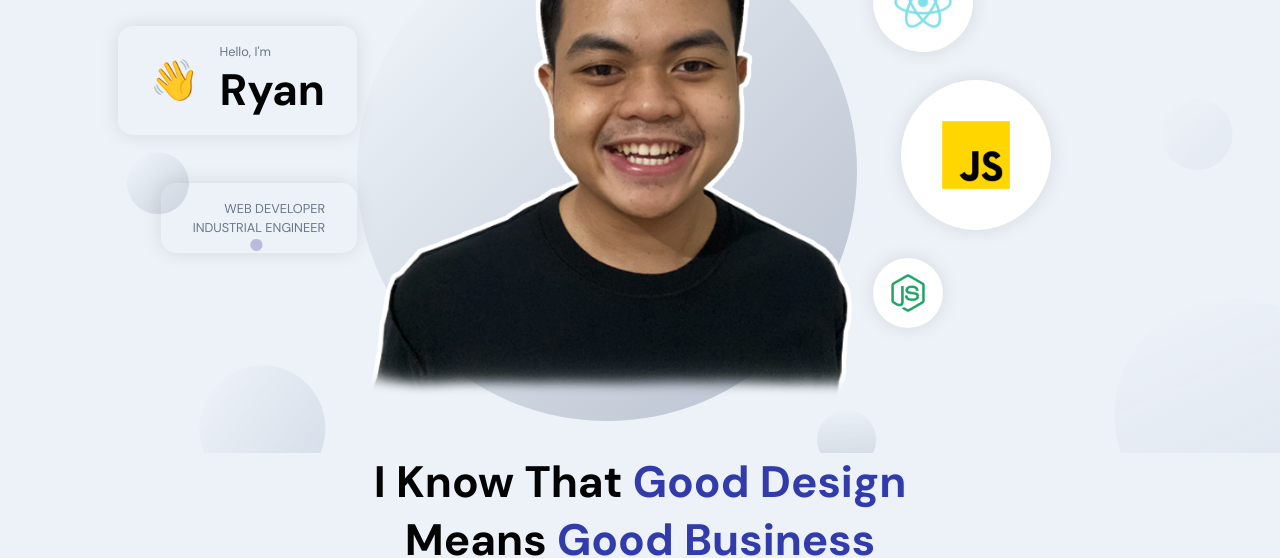
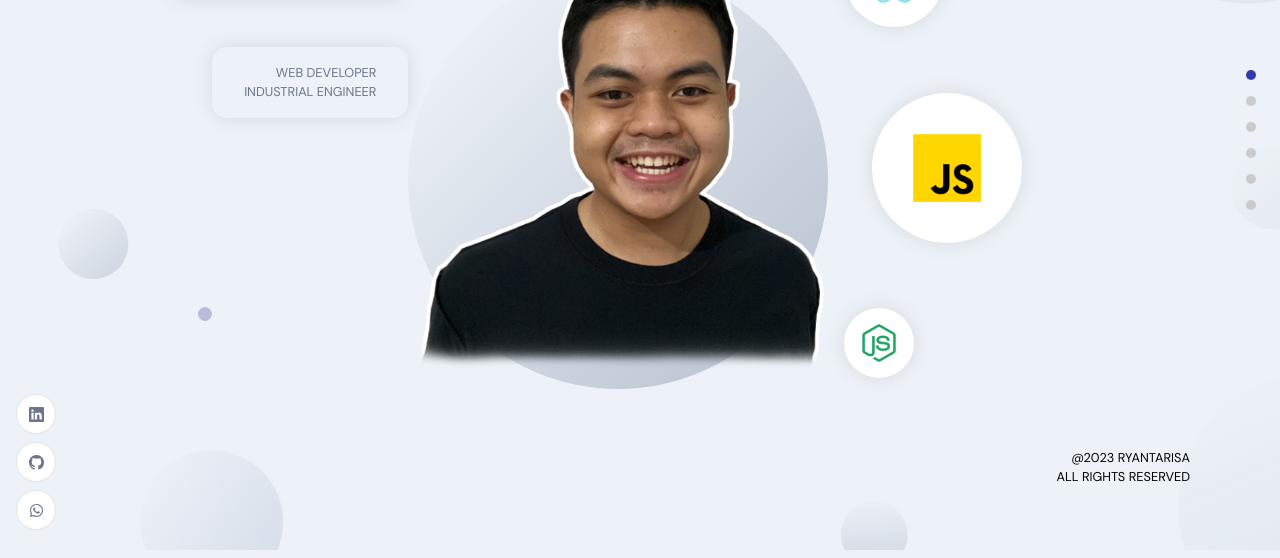
Before and after one commit to ryantarisa/Web-Portfolio---Ryan-Antarisa, a React (Create React App) app in the folder frontend_react/: page / in a window 1280 px wide. Shown: the part 270-828 px from the top of the page. Built offline with nearby package versions, Linux system fonts and the light colour scheme; no server answers.

Commit message:
Add High Order Component

```diff
--- a/frontend_react/src/components/Navbar/Navbar.jsx
+++ b/frontend_react/src/components/Navbar/Navbar.jsx
@@ -14,9 +14,9 @@
       </div>
       <ul className='app__navbar-links'>
         {['home', "about", "contact", "work", "skills"].map((item)=>(
-          <li className='app__flex p-text' key={"link-${item}"}>
+          <li className='app__flex p-text' key={`link-${item}`}>
            <div/>
-            <a href={"#${item}"}>{item}</a>
+            <a href={`#${item}`}>{item}</a>
           </li>
         ))}
       </ul>
@@ -30,9 +30,9 @@
             >
               <HiX onClick={() => setToggle(false)} />
               <ul>
-              {['home', "about", "contact", "work", "skills", "contact"].map((item)=>(
+              {['home', "about", "contact", "work", "skills"].map((item)=>(
           <li key={item}>
-            <a href={"#${item}"} onClick={() => setToggle(false)}>{item}</a>
+            <a href={`#${item}`} onClick={() => setToggle(false)}>{item}</a>
           </li>
         ))}
         </ul>
--- /dev/null
+++ b/frontend_react/src/components/NavigationDots.jsx
@@ -0,0 +1,19 @@
+import React from 'react'
+
+const NavigationDots = ({active}) => {
+  return (
+    <div className='app__navigation'>
+            {['home', "about", "contact", "work", "skills","testimonials"].map((item, index)=>(
+
+            <a
+            href={`#${item}`}
+            key={item+index}
+            className="app__navigation-dot"
+            style={active === item ? {backgroundColor:'#313BAC' } : {}}
+            />
+        ))}
+    </div>
+  )
+}
+
+export default NavigationDots
--- /dev/null
+++ b/frontend_react/src/components/SocialMedia.jsx
@@ -0,0 +1,21 @@
+import React from 'react'
+import {BsLinkedin,BsGithub} from "react-icons/bs"
+import {FaWhatsapp} from "react-icons/fa"
+
+const SocialMedia = () => {
+  return (
+    <div className='app__social'>
+        <div>
+            <BsLinkedin/>
+        </div>
+        <div>
+            <BsGithub/>
+        </div>
+        <div>
+            <FaWhatsapp/>
+        </div>
+        </div>
+  )
+}
+
+export default SocialMedia
--- a/frontend_react/src/components/index.js
+++ b/frontend_react/src/components/index.js
@@ -1 +1,3 @@
 export {default as Navbar} from "./Navbar/Navbar"
+export {default as NavigationDots} from "./NavigationDots"
+export {default as SocialMedia} from "./SocialMedia"
--- a/frontend_react/src/container/About/About.jsx
+++ b/frontend_react/src/container/About/About.jsx
@@ -1,7 +1,7 @@
 import React, {useState, useEffect} from 'react'
 import {motion} from "framer-motion"
 
-import { images } from '../../constants'
+import { AppWrapp } from '../../wrapper'
 
 import "./About.scss"
 import {urlFor, client} from "../../client";
@@ -49,4 +49,4 @@
   )
 }
 
-export default About
+export default AppWrapp(About,"about")
--- a/frontend_react/src/container/Header/Header.jsx
+++ b/frontend_react/src/container/Header/Header.jsx
@@ -1,6 +1,7 @@
 import React from 'react'
 import {motion} from "framer-motion"
 
+import {AppWrapp} from "../../wrapper"
 import { images } from '../../constants'
 import "./Header.scss"
 
@@ -17,7 +18,7 @@
 
 const Header = () => {
   return (
-    <div id="home" className='app__header app__flex'>
+    <div className='app__header app__flex'>
       <motion.div
       whileInView={{x:[-100,0], opacity:[0,1]}}
       transition={{duration:0.5}}
@@ -65,4 +66,4 @@
   )
 }
 
-export default Header
+export default AppWrapp(Header, "home")
--- /dev/null
+++ b/frontend_react/src/wrapper/AppWrapp.js
@@ -0,0 +1,24 @@
+import React from 'react'
+import {NavigationDots, SocialMedia} from "../components"
+
+const AppWrapp = (Component, idName, classNames) => function HOC() {
+  return (
+    <div id={idName} className={'app__container ${classNames}'}>
+    <SocialMedia/>
+    <div className='app__wrapper app__flex'>
+    <Component/>
+    <div className='copyright'>
+        <p className='p-text'>
+         @2023 RYANTARISA
+        </p>
+        <p className='p-text'>
+         All rights reserved
+        </p>
+    </div>
+    </div>
+    <NavigationDots active= {idName}/>
+    </div>
+  )
+}
+
+export default AppWrapp
--- /dev/null
+++ b/frontend_react/src/wrapper/index.js
@@ -0,0 +1 @@
+export {default as AppWrapp} from "./AppWrapp"
```
